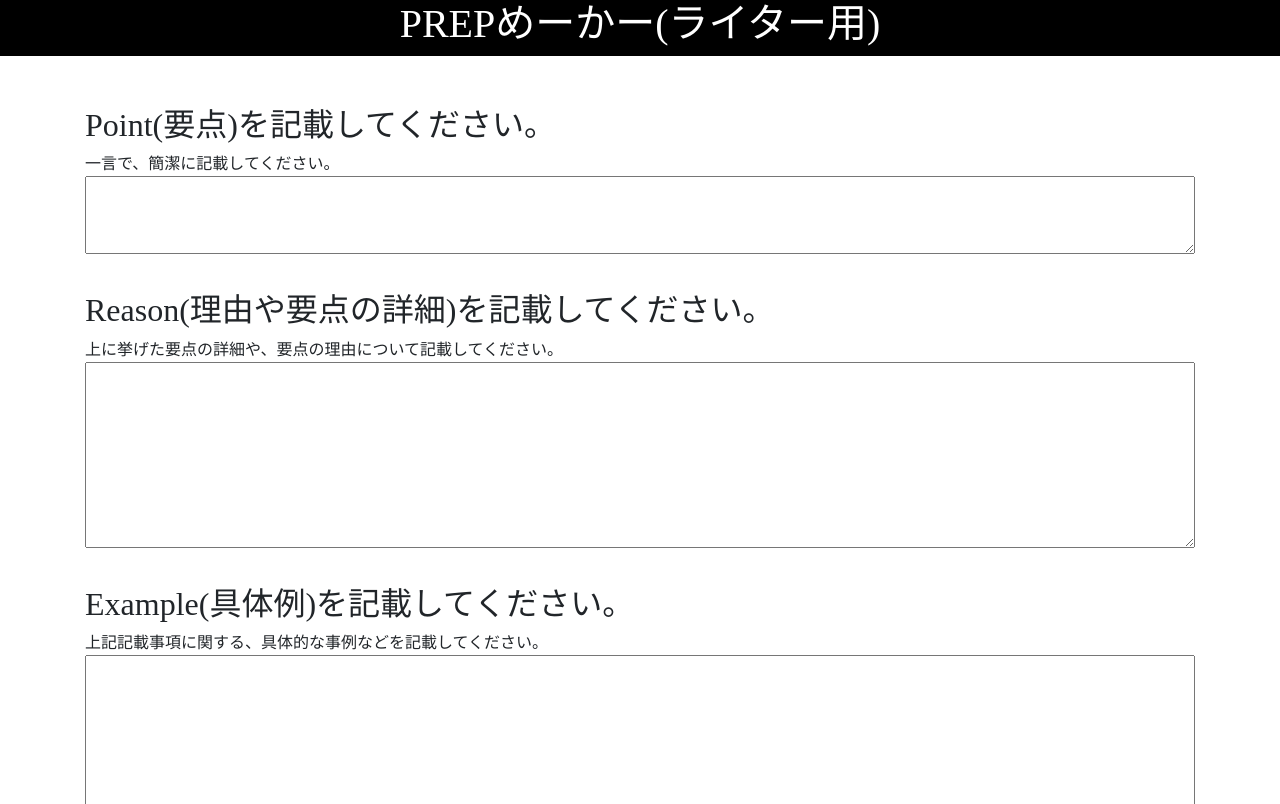
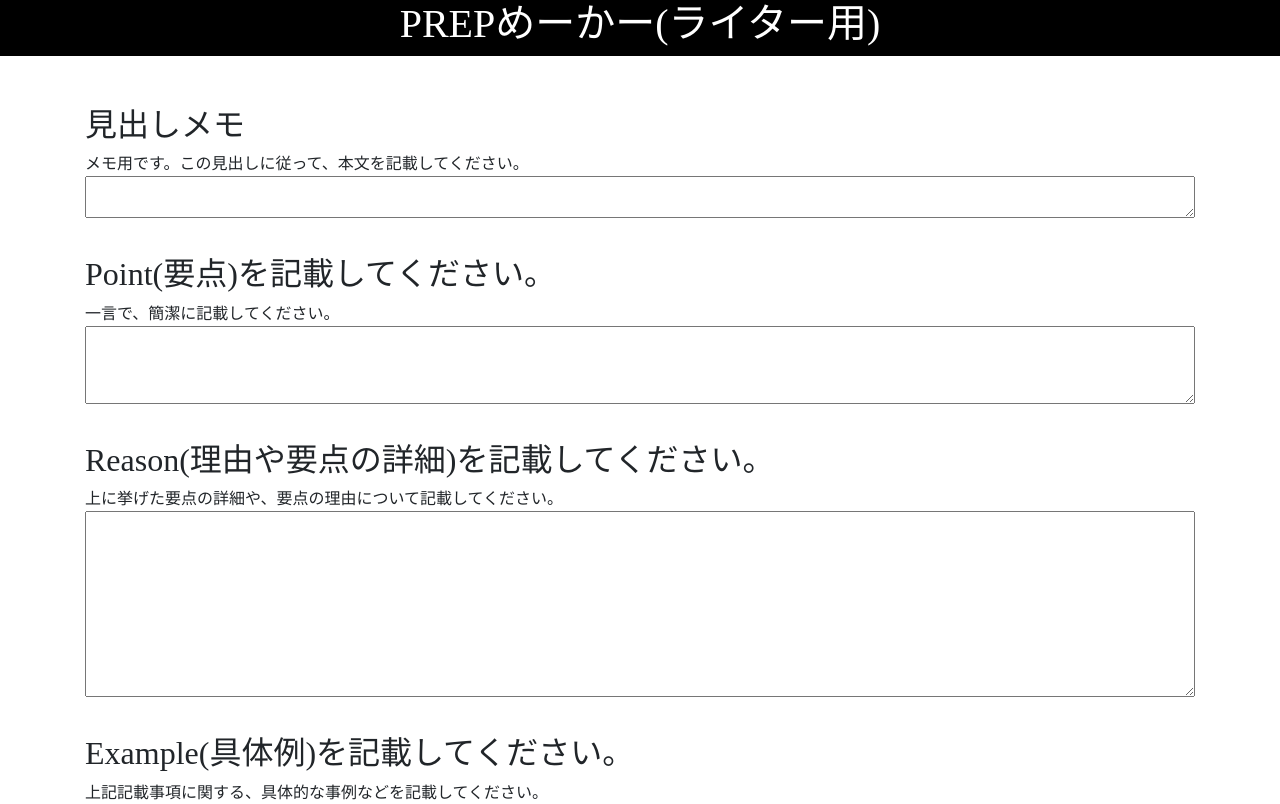
Before and after one commit to fqkvxq/PrepMaker, a plain HTML site: page index.html in a window 1280 px wide. Shown: the top 804 px of the page. Drawn offline with Linux system fonts and the light colour scheme; some packages are replaced by stand-ins of ours; a script that the page names is missing; a web font is replaced by a local one.

Commit message:
微修正

```diff
--- a/index.html
+++ b/index.html
@@ -21,6 +21,19 @@
                 <div class="col-md-12">
                     <h1 class="text-center text-white">PREPめーかー(ライター用)</h1>
                 </div>
+            </div>
+        </div>
+    </div>
+    <div class="container inputBox">
+        <div class="row">
+            <div class="col-md-12">
+                <h2>見出しメモ</h2>
+                <span>メモ用です。この見出しに従って、本文を記載してください。</span>
+            </div>
+        </div>
+        <div class="row">
+            <div class="col-md-12">
+                <textarea name="" id="firstPointText" cols="30" rows="1" onInput="inputText()"></textarea>
             </div>
         </div>
     </div>
@@ -79,6 +92,7 @@
     <div class="container generatedText">
         <div class="row">
             <div class="col-md-12">
+                <h2>完成文章</h2>
                 <textarea id="generatedTextArea" name="" id="" cols="30" rows="5" onInput="" readonly></textarea>
             </div>
         </div>
--- a/script.js
+++ b/script.js
@@ -1,4 +1,11 @@
 new ClipboardJS(".copyButton");
+window.addEventListener(
+    "beforeunload",
+    function(e) {
+        e.returnValue = "離脱しますか？";
+    },
+    false
+);
 var firstPointText = "";
 var reasonText = "";
 var exampleText = "";
```
